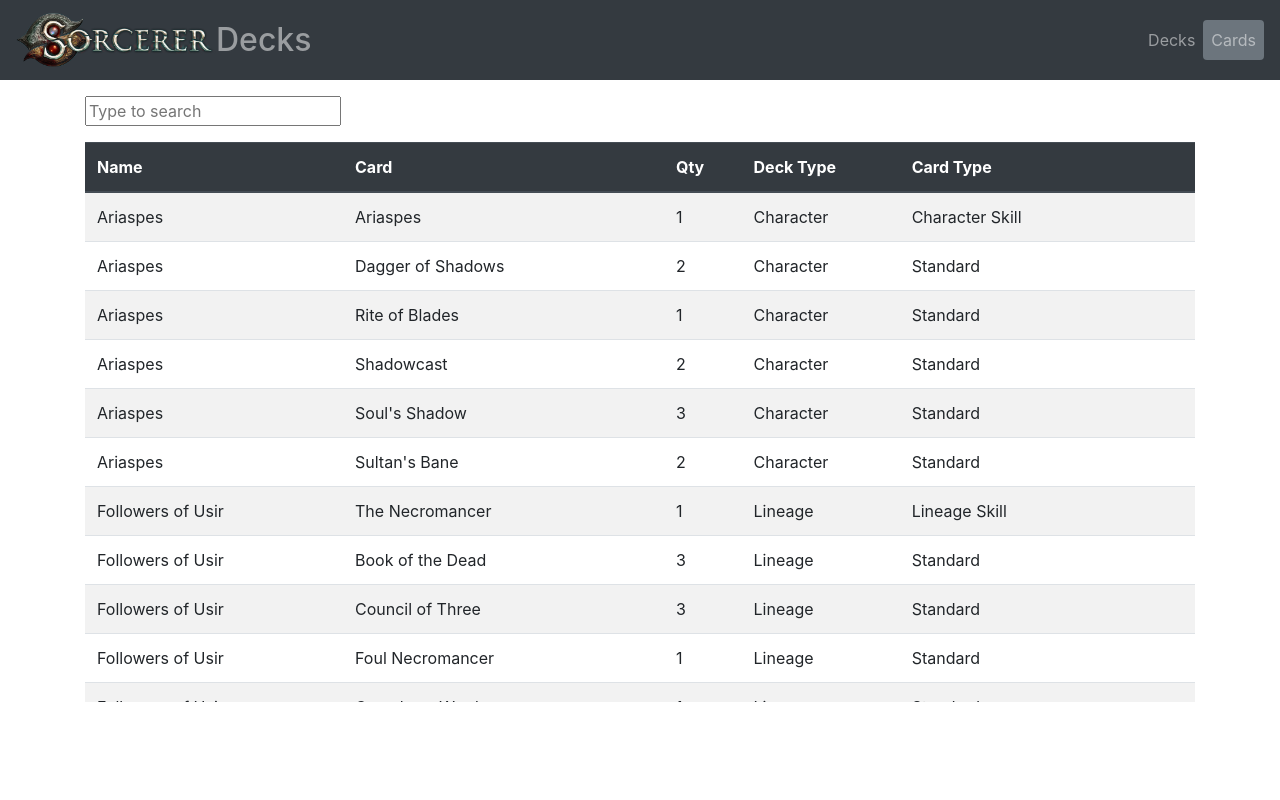
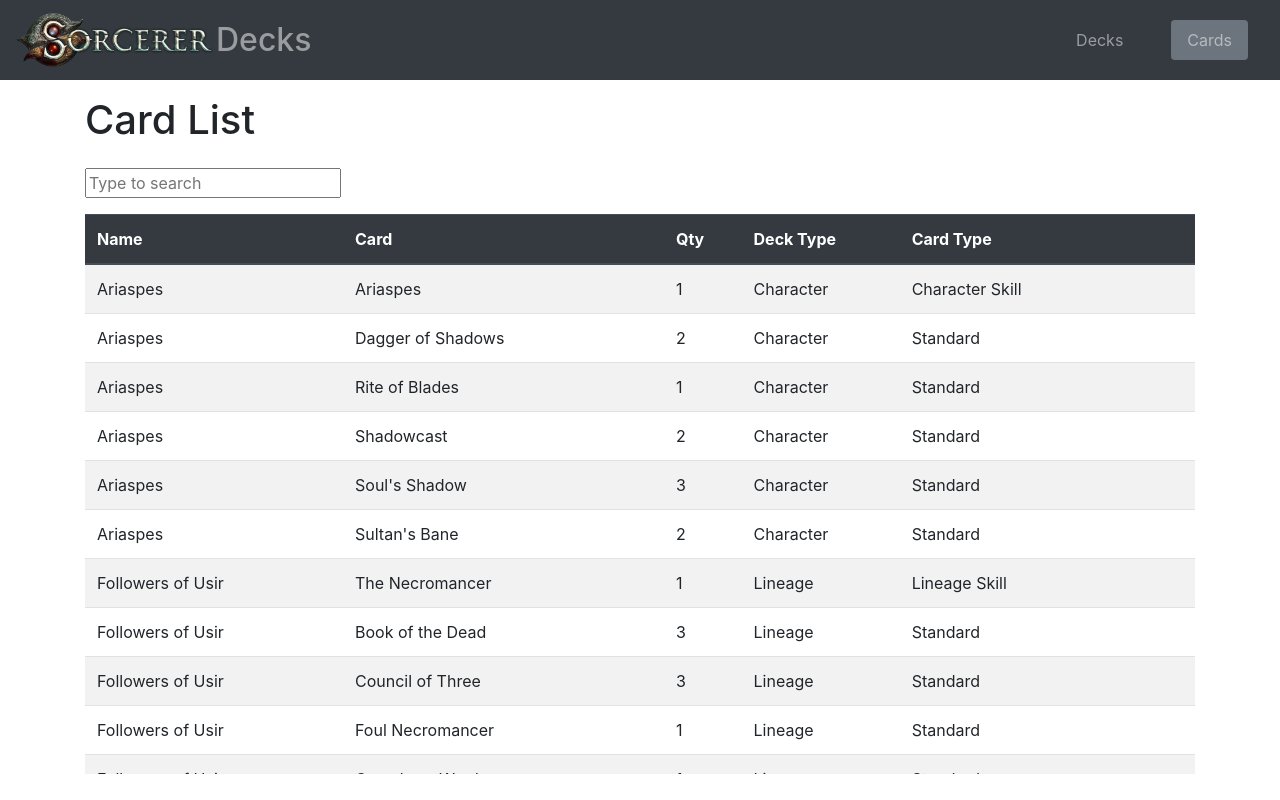
Before and after one commit to skinnybeans/sorcerer-decks, a Vue app: page /cardlist in a window 1280 px wide. Built offline with nearby package versions, Linux system fonts and the light colour scheme.

Commit message:
added page headings

```diff
--- a/src/components/Header.vue
+++ b/src/components/Header.vue
@@ -20,14 +20,14 @@
         <b-navbar-nav class="ml-auto">
           <b-link
             to="/deckgeneration"
-            class="my-auto p-2 rounded text-decoration-none text-white-50"
+            class="my-auto py-2 px-3 mx-3 rounded text-decoration-none text-white-50"
             active-class="bg-secondary"
             >
             Decks
           </b-link>
           <b-link
             to="/cardlist"
-            class="my-auto p-2 rounded text-decoration-none text-white-50"
+            class="my-auto py-2 px-3 mx-3 rounded text-decoration-none text-white-50"
             active-class="bg-secondary"
             >
             Cards
@@ -39,11 +39,5 @@
 
 <script>
 export default {
-  methods: {
-    navigate(path) {
-      this.$router.push(path);
-      console.log(this.$route);
-    },
-  },
 };
 </script>
--- a/src/components/card-list/CardList.vue
+++ b/src/components/card-list/CardList.vue
@@ -1,5 +1,8 @@
 <template>
   <div>
+    <b-row class="mt-3">
+      <b-col><h1>Card List</h1></b-col>
+    </b-row>
     <b-row class="mt-3">
       <b-col>
         <b-form-group>
--- a/src/components/deck-generation/DeckGeneration.vue
+++ b/src/components/deck-generation/DeckGeneration.vue
@@ -2,8 +2,11 @@
   <div>
     <b-container>
       <b-row class="mt-3">
+        <b-col><h1>Deck Generation</h1></b-col>
+      </b-row>
+      <b-row class="mt-3">
         <b-col>
-          <b-button variant="outline-dark" @click="generate_deck">Generate Decks</b-button>
+          <b-button variant="outline-dark" @click="generate_deck">Generate</b-button>
         </b-col>
       </b-row>
       <b-row>
```
